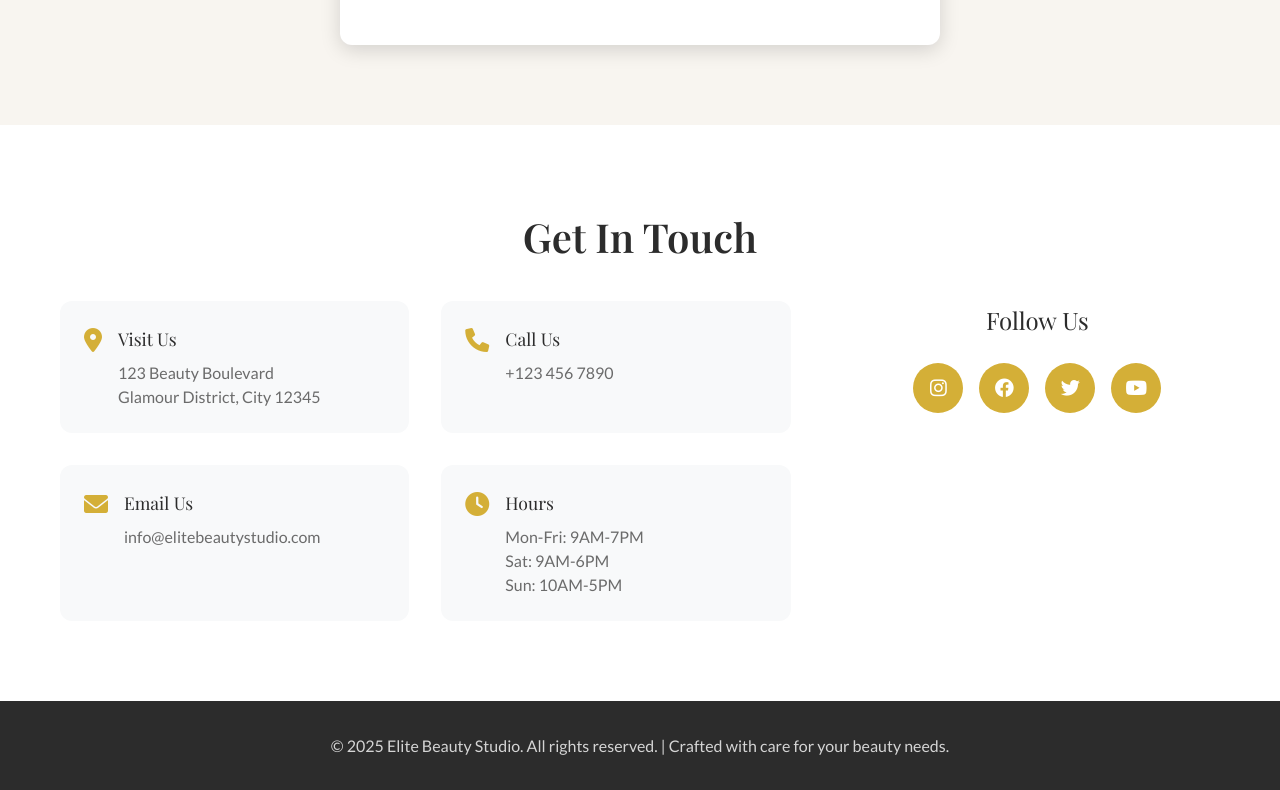
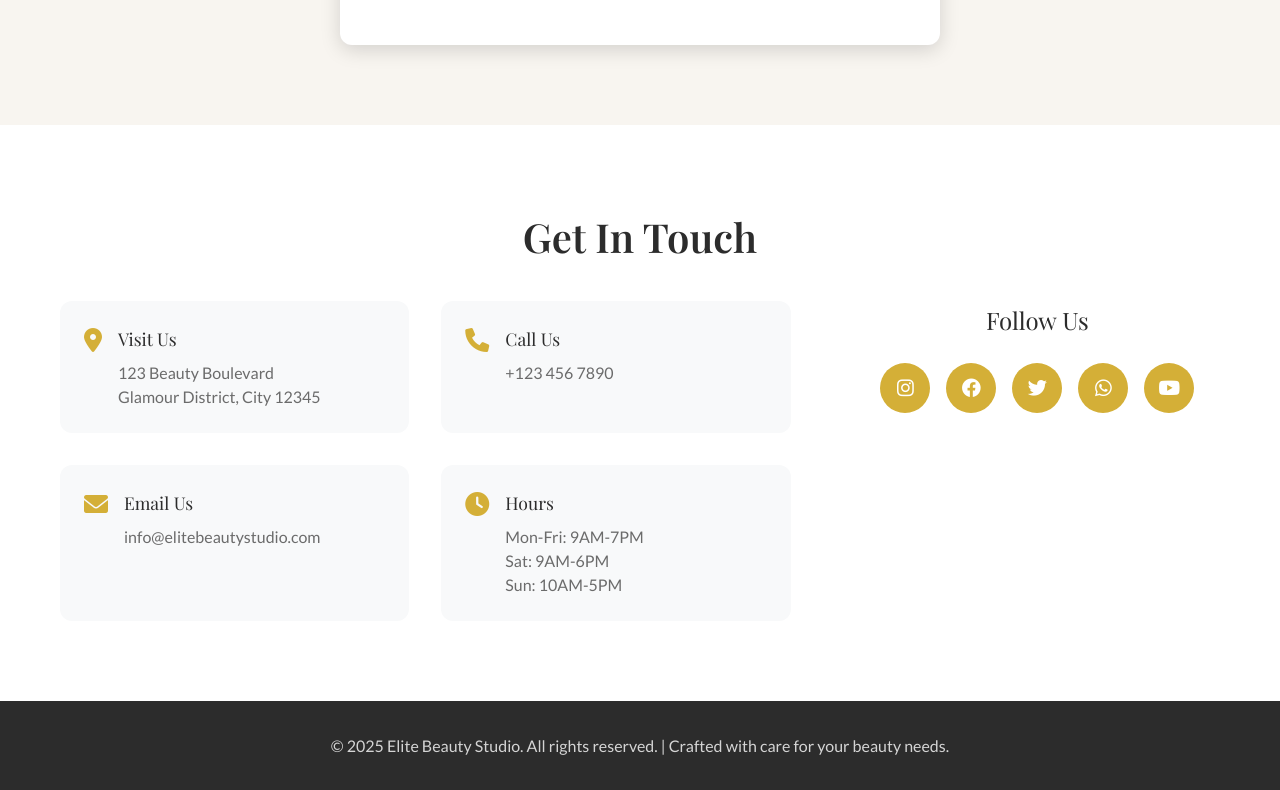
Before and after one commit to GeorgePrempeh/Beautician, a plain HTML site: page Index.html in a window 1280 px wide. Shown: the part 3416-4206 px from the top of the page. Drawn offline with nearby package versions, Linux system fonts and the light colour scheme.

Commit message:
Feature Add On

```diff
--- a/Index.html
+++ b/Index.html
@@ -273,6 +273,9 @@
                 <a href="#" title="Follow us on Twitter" aria-label="Twitter"
                   ><i class="fab fa-twitter"></i
                 ></a>
+                <a href="#" title="Follow us on Whatsapp" aria-label="Whatsapp"
+                  ><i class="fab fa-whatsapp"></i
+                ></a>
                 <a
                   href="#"
                   title="Subscribe to our YouTube channel"
```
